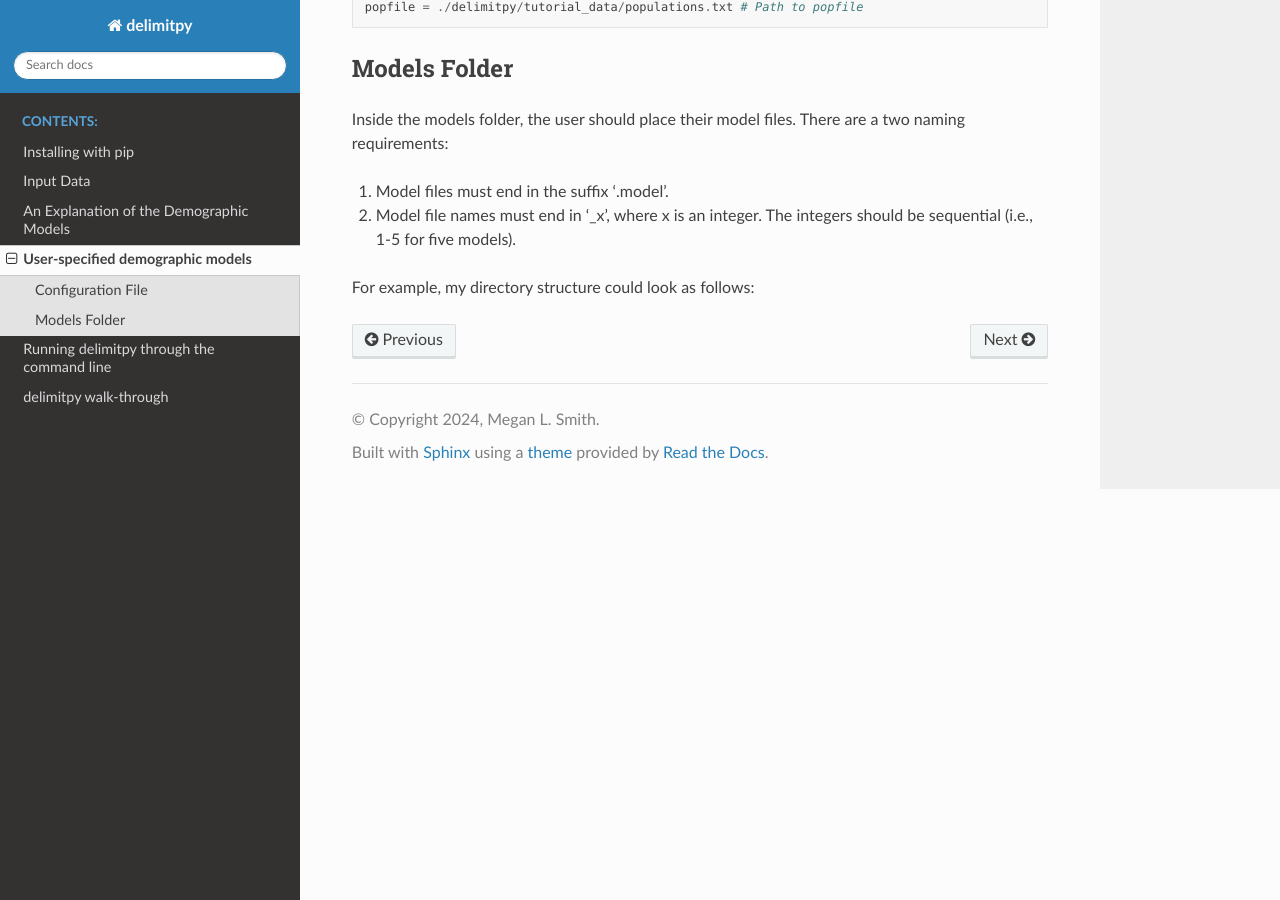
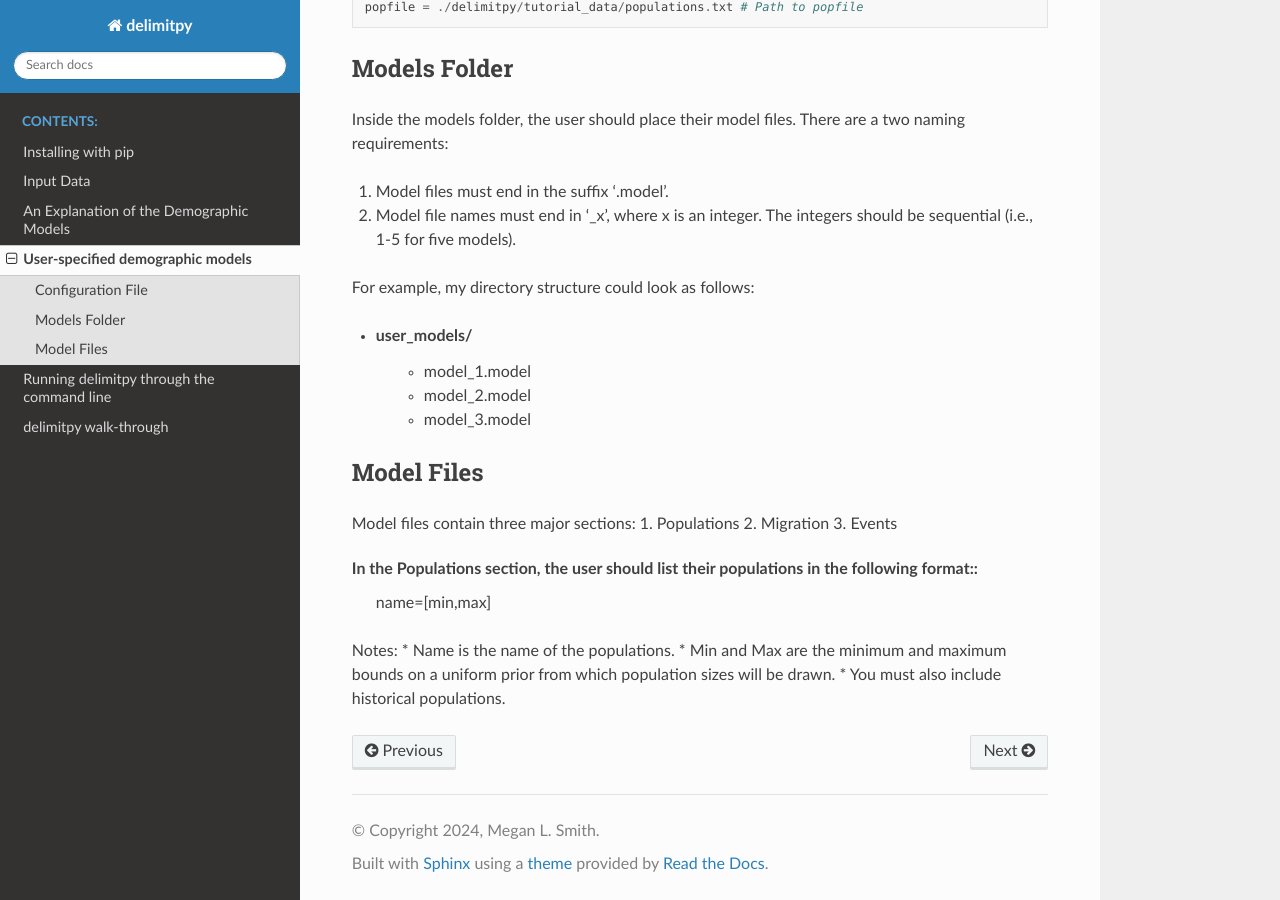
Before and after one commit to SmithLabBio/popai, a Sphinx documentation site: the page built from docs/usage/usermodels.rst, in a window 1280 px wide and 900 px high, scrolled down 679 px. Built offline with Sphinx 7.4.7 and the Read the Docs theme 2.0.0, drawn with Linux system fonts in a browser that asks for light colours.

Commit message:
Small bug due to introducing user-specified models patched.

```diff
--- a/docs/usage/usermodels.rst
+++ b/docs/usage/usermodels.rst
@@ -42,3 +42,24 @@ Inside the models folder, the user should place their model files. There are a t
 2. Model file names must end in '_x', where x is an integer. The integers should be sequential (i.e., 1-5 for five models).
 
 For example, my directory structure could look as follows:
+
+- user_models/
+    - model_1.model
+    - model_2.model
+    - model_3.model
+
+========================================
+Model Files
+========================================
+Model files contain three major sections:
+1. Populations
+2. Migration
+3. Events
+
+In the Populations section, the user should list their populations in the following format::
+    name=[min,max]
+
+Notes:
+* Name is the name of the populations.
+* Min and Max are the minimum and maximum bounds on a uniform prior from which population sizes will be drawn.
+* You must also include historical populations.
```
Also changed, not shown: 1 other file.
